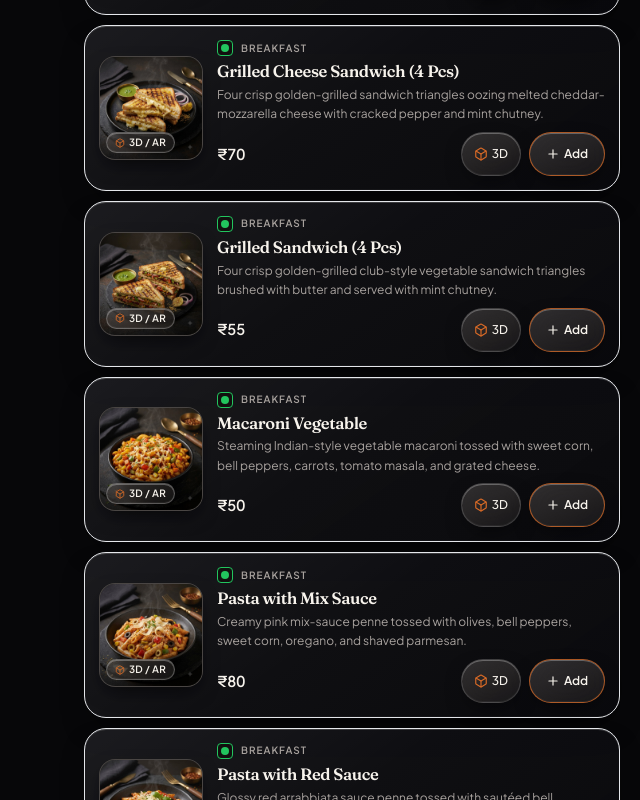
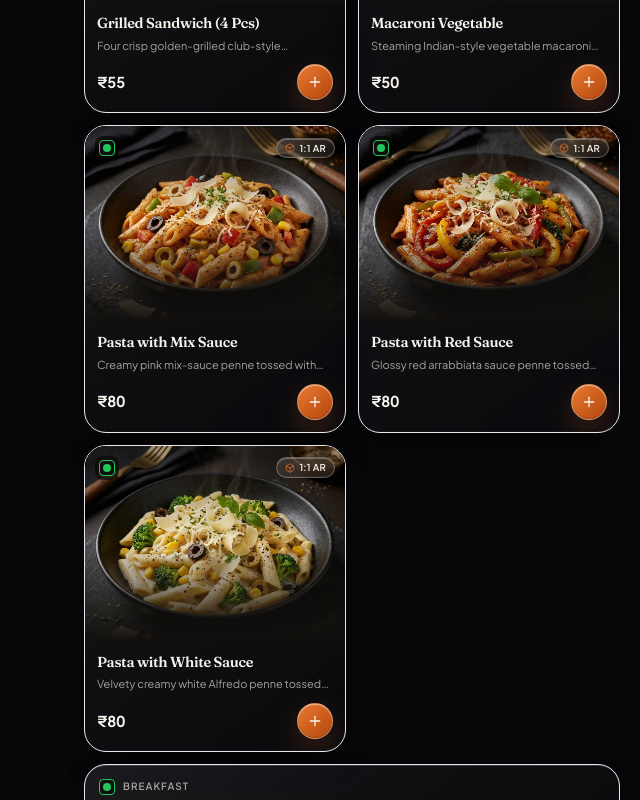
Before and after one commit to bhanuprakashgowdu958-bit/namma-bengaluru-daba, a React (Vite) app: page / in a window 1280 px wide. Shown: the part 4640-5440 px from the top of the page, without its empty margins (640-1280 px from the left). Built offline with nearby package versions, Linux system fonts and the light colour scheme.

Commit message:
Fix TableSpreadModal hook order and add 2-column photo menu grid

```diff
--- a/src/components/MenuCard.tsx
+++ b/src/components/MenuCard.tsx
@@ -7,6 +7,7 @@ import { DietaryBadge } from './DietaryBadge';
 interface MenuCardProps {
   item: MenuItem;
   isSelectedOnDesktop: boolean;
+  variantLayout?: 'grid' | 'row';
   getVariantQuantity: (itemId: string, variantLabel: PriceVariant['label']) => number;
   onAddVariant: (item: MenuItem, variant: PriceVariant) => void;
   onDecrementVariant: (item: MenuItem, variant: PriceVariant) => void;
@@ -14,12 +15,14 @@ interface MenuCardProps {
 }
 
 /**
- * High-speed menu card supporting instant inline Half/Full & Veg/Chicken variant switching,
- * >=44px touch targets, and 3D/AR studio launch for hero dishes.
+ * Dual-layout restaurant dish card:
+ * - 'grid': Canva-style 2-column vertical photo card with edge-to-edge dish imagery, AR badge, and quick '+'
+ * - 'row': Streamlined single-column ledger card for classic dishes without studio photos
  */
 export function MenuCard({
   item,
   isSelectedOnDesktop,
+  variantLayout = 'row',
   getVariantQuantity,
   onAddVariant,
   onDecrementVariant,
@@ -32,6 +35,125 @@ export function MenuCard({
   const qty = getVariantQuantity(item.id, selectedVariant.label);
   const isAR = Boolean(item.hasAR);
   const hasStudioPhoto = Boolean(item.poster && isAR);
+
+  if (variantLayout === 'grid' && hasStudioPhoto) {
+    return (
+      <article
+        onClick={() => {
+          if (isAR) onInspectAR(item);
+        }}
+        className={`liquid-glass-card group relative flex cursor-pointer flex-col overflow-hidden rounded-[22px] border transition-all duration-300 ${
+          isSelectedOnDesktop
+            ? 'border-[#D96B27]/85 shadow-[inset_0_1px_0_rgba(255,255,255,0.28),0_0_0_1px_rgba(217,107,39,0.35),0_18px_40px_-10px_rgba(217,107,39,0.28)]'
+            : 'border-white/12 hover:border-white/25'
+        }`}
+      >
+        {/* Full-bleed Top Photo Stage */}
+        <div className="relative aspect-[4/3] w-full overflow-hidden bg-[#141210]">
+          <img
+            src={item.poster}
+            alt={item.name}
+            loading="lazy"
+            decoding="async"
+            className="h-full w-full object-cover object-center transition duration-500 ease-out group-hover:scale-105"
+          />
+          <div
+            aria-hidden="true"
+            className="pointer-events-none absolute inset-0 bg-gradient-to-t from-[#12100E] via-transparent to-black/35"
+          />
+
+          <div className="absolute inset-x-2.5 top-2.5 flex items-center justify-between gap-1.5">
+            <span className="inline-flex rounded-lg bg-black/55 p-1 backdrop-blur-md">
+              <DietaryBadge type={item.diet} />
+            </span>
+            <span className="liquid-glass-pill inline-flex items-center gap-1 rounded-full border border-white/25 px-2 py-0.5 text-[9.5px] font-semibold tracking-wide text-[#F7F3EC]">
+              <Box className="h-2.5 w-2.5 text-[#D96B27]" />
+              1:1 AR
+            </span>
+          </div>
+        </div>
+
+        {/* Clean Canva-Style Bottom Details + Quick Add */}
+        <div className="flex flex-1 flex-col justify-between gap-2 p-3">
+          <div>
+            <h2 className="line-clamp-2 font-serif text-[14.5px] font-semibold leading-snug tracking-tight text-[#F7F3EC]">
+              {item.name}
+            </h2>
+            {item.description && (
+              <p className="mt-1 line-clamp-1 text-[11px] text-[#A8A29E]">
+                {item.description}
+              </p>
+            )}
+          </div>
+
+          {item.variants.length > 1 && (
+            <div
+              className="flex flex-wrap items-center gap-1"
+              onClick={(e) => e.stopPropagation()}
+            >
+              {item.variants.map((variant) => {
+                const active = selectedVariant.label === variant.label;
+                return (
+                  <button
+                    key={variant.label}
+                    type="button"
+                    onClick={() => setSelectedVariant(variant)}
+                    className={`rounded-full border px-2 py-0.5 text-[10px] font-medium transition ${
+                      active
+                        ? 'border-[#D96B27] bg-[#D96B27]/20 text-[#F7F3EC]'
+                        : 'border-white/10 bg-black/30 text-[#A8A29E] hover:text-[#F7F3EC]'
+                    }`}
+                  >
+                    {variant.label}
+                  </button>
+                );
+              })}
+            </div>
+          )}
+
+          <div
+            className="flex items-center justify-between gap-2 pt-0.5"
+            onClick={(e) => e.stopPropagation()}
+          >
+            <span className="text-[15px] font-bold tabular-nums text-[#F7F3EC]">
+              {formatINR(selectedVariant.price)}
+            </span>
+
+            {qty === 0 ? (
+              <button
+                type="button"
+                onClick={() => onAddVariant(item, selectedVariant)}
+                aria-label={`Add ${item.name}`}
+                className="liquid-glass-saffron flex h-9 w-9 items-center justify-center rounded-full border border-white/30 text-[#F7F3EC] transition hover:brightness-110 active:scale-90"
+              >
+                <Plus className="h-4 w-4" />
+              </button>
+            ) : (
+              <div className="liquid-glass-saffron inline-flex h-9 items-center gap-0.5 rounded-full border border-white/25 px-1 text-xs font-semibold text-[#F7F3EC]">
+                <button
+                  type="button"
+                  onClick={() => onDecrementVariant(item, selectedVariant)}
+                  aria-label={`Remove one ${item.name} (${selectedVariant.label})`}
+                  className="flex h-7 w-7 items-center justify-center rounded-full hover:bg-black/20"
+                >
+                  <Minus className="h-3 w-3" />
+                </button>
+                <span className="min-w-[16px] text-center tabular-nums">{qty}</span>
+                <button
+                  type="button"
+                  onClick={() => onAddVariant(item, selectedVariant)}
+                  aria-label={`Add one more ${item.name} (${selectedVariant.label})`}
+                  className="flex h-7 w-7 items-center justify-center rounded-full hover:bg-black/20"
+                >
+                  <Plus className="h-3 w-3" />
+                </button>
+              </div>
+            )}
+          </div>
+        </div>
+      </article>
+    );
+  }
 
   return (
     <article
--- a/src/components/MenuCatalog.tsx
+++ b/src/components/MenuCatalog.tsx
@@ -84,6 +84,49 @@ export function MenuCatalog({
     () => items.filter((entry) => entry.hasAR).length,
     [items]
   );
+
+  const renderCategoryItems = (sectionItems: MenuItem[]) => {
+    const photoDishes = sectionItems.filter((entry) => Boolean(entry.poster && entry.hasAR));
+    const standardDishes = sectionItems.filter((entry) => !(entry.poster && entry.hasAR));
+
+    return (
+      <div className="space-y-3">
+        {photoDishes.length > 0 && (
+          <div className="grid grid-cols-2 gap-2.5 sm:gap-3">
+            {photoDishes.map((item) => (
+              <MenuCard
+                key={item.id}
+                item={item}
+                variantLayout="grid"
+                isSelectedOnDesktop={selectedItemId === item.id}
+                getVariantQuantity={getVariantQuantity}
+                onAddVariant={onAddVariant}
+                onDecrementVariant={onDecrementVariant}
+                onInspectAR={onInspectAR}
+              />
+            ))}
+          </div>
+        )}
+
+        {standardDishes.length > 0 && (
+          <div className="space-y-2">
+            {standardDishes.map((item) => (
+              <MenuCard
+                key={item.id}
+                item={item}
+                variantLayout="row"
+                isSelectedOnDesktop={selectedItemId === item.id}
+                getVariantQuantity={getVariantQuantity}
+                onAddVariant={onAddVariant}
+                onDecrementVariant={onDecrementVariant}
+                onInspectAR={onInspectAR}
+              />
+            ))}
+          </div>
+        )}
+      </div>
+    );
+  };
 
   return (
     <div className="flex flex-col pb-28 lg:pb-24">
@@ -241,36 +284,12 @@ export function MenuCatalog({
                   </span>
                 </div>
 
-                <div className="space-y-2.5">
-                  {categoryItems.map((item) => (
-                    <MenuCard
-                      key={item.id}
-                      item={item}
-                      isSelectedOnDesktop={selectedItemId === item.id}
-                      getVariantQuantity={getVariantQuantity}
-                      onAddVariant={onAddVariant}
-                      onDecrementVariant={onDecrementVariant}
-                      onInspectAR={onInspectAR}
-                    />
-                  ))}
-                </div>
+                {renderCategoryItems(categoryItems)}
               </div>
             ))}
           </div>
         ) : (
-          <div className="space-y-2.5">
-            {items.map((item) => (
-              <MenuCard
-                key={item.id}
-                item={item}
-                isSelectedOnDesktop={selectedItemId === item.id}
-                getVariantQuantity={getVariantQuantity}
-                onAddVariant={onAddVariant}
-                onDecrementVariant={onDecrementVariant}
-                onInspectAR={onInspectAR}
-              />
-            ))}
-          </div>
+          renderCategoryItems(items)
         )}
       </section>
     </div>
--- a/src/components/TableSpreadModal.tsx
+++ b/src/components/TableSpreadModal.tsx
@@ -194,15 +194,6 @@ export function TableSpreadModal({
     };
   }, [spread]);
 
-  if (!isOpen) return null;
-
-  const estimatedGuests =
-    totalDishes <= 1
-      ? '1 guest'
-      : totalDishes <= 3
-        ? '1–2 guests'
-        : `${Math.ceil(totalDishes / 1.5)} guests`;
-
   const isAndroid = isAndroidDevice();
   const androidSceneViewerUrl = useMemo(() => {
     if (!isAndroid || items.length === 0) return null;
@@ -215,6 +206,15 @@ export function TableSpreadModal({
     const spreadTitle = `Table Spread (${totalDishes} Plates)`;
     return buildSceneViewerIntentUrl(getSpreadApiGlbPath(items), spreadTitle);
   }, [isAndroid, items, totalDishes]);
+
+  if (!isOpen) return null;
+
+  const estimatedGuests =
+    totalDishes <= 1
+      ? '1 guest'
+      : totalDishes <= 3
+        ? '1–2 guests'
+        : `${Math.ceil(totalDishes / 1.5)} guests`;
 
   const handleActivateAR = async () => {
     setArNotice(null);
```
